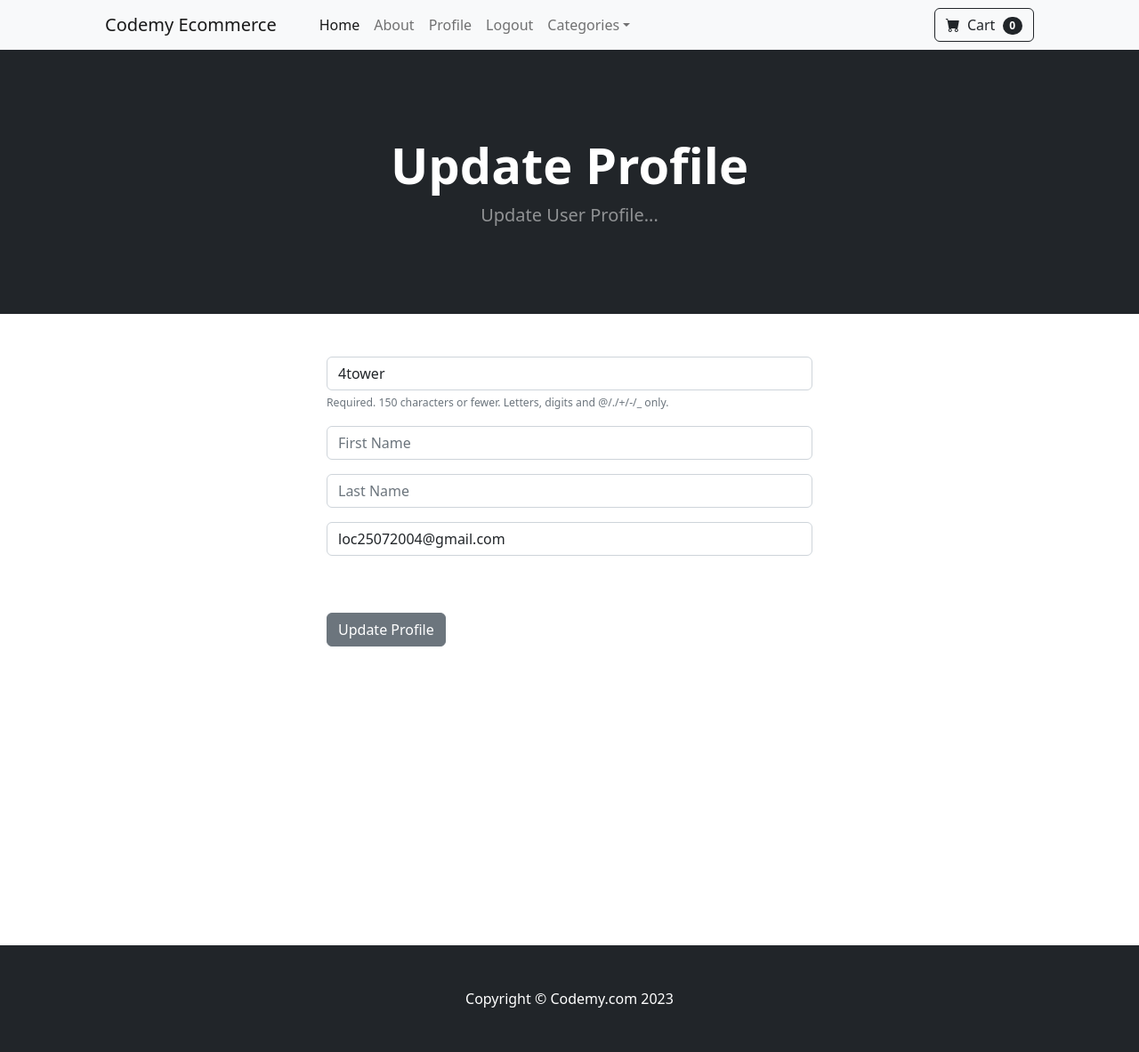
After one commit to LocCongNghe/CNPM, a Django app: page /update_user/ in a window 1280 px wide. The commit adds this page. Shown: the whole page at 89% size. Run offline with Django 5.2, Linux system fonts and the light colour scheme; a user stored in the database is signed in; data comes from the database, SQL or seed files in the repository; both versions use the stored data as it was after the commit; some libraries are stand-ins or nearby versions.

Commit message:
cart messages and cập nhật profile

```diff
--- a/ecom/cart/views.py
+++ b/ecom/cart/views.py
@@ -2,6 +2,7 @@ from django.shortcuts import render, get_object_or_404
 from .cart import Cart
 from store.models import Product
 from django.http import JsonResponse
+from django.contrib import messages
 
 def cart_summary(request):
 	# Get the cart
@@ -35,6 +36,7 @@ def cart_add(request):
 		# Return resonse
 		# response = JsonResponse({'Product Name: ': product.name})
 		response = JsonResponse({'qty': cart_quantity})
+		messages.success(request, ("Product Added To Cart..."))
 		return response
 
 def cart_delete(request):
@@ -47,6 +49,7 @@ def cart_delete(request):
 
 		response = JsonResponse({'product':product_id})
 		#return redirect('cart_summary')
+		messages.success(request, ("Item Deleted From Shopping Cart..."))
 		return response
 
 
@@ -61,4 +64,5 @@ def cart_update(request):
 
 		response = JsonResponse({'qty':product_qty})
 		#return redirect('cart_summary')
+		messages.success(request, ("Your Cart Has Been Updated..."))
 		return response
--- a/ecom/store/forms.py
+++ b/ecom/store/forms.py
@@ -1,6 +1,28 @@
 from django.contrib.auth.models import User
-from django.contrib.auth.forms import UserCreationForm
+from django.contrib.auth.forms import UserCreationForm, UserChangeForm
 from django import forms
+
+
+class UpdateUserForm(UserChangeForm):
+	# Hide Password stuff
+	password = None
+	# Get other fields
+	email = forms.EmailField(label="", widget=forms.TextInput(attrs={'class':'form-control', 'placeholder':'Email Address'}))
+	first_name = forms.CharField(label="", max_length=100, widget=forms.TextInput(attrs={'class':'form-control', 'placeholder':'First Name'}))
+	last_name = forms.CharField(label="", max_length=100, widget=forms.TextInput(attrs={'class':'form-control', 'placeholder':'Last Name'}))
+
+	class Meta:
+		model = User
+		fields = ('username', 'first_name', 'last_name', 'email')
+
+	def __init__(self, *args, **kwargs):
+		super(UpdateUserForm, self).__init__(*args, **kwargs)
+
+		self.fields['username'].widget.attrs['class'] = 'form-control'
+		self.fields['username'].widget.attrs['placeholder'] = 'User Name'
+		self.fields['username'].label = ''
+		self.fields['username'].help_text = '<span class="form-text text-muted"><small>Required. 150 characters or fewer. Letters, digits and @/./+/-/_ only.</small></span>'
+
 
 class SignUpForm(UserCreationForm):
 	email = forms.EmailField(label="", widget=forms.TextInput(attrs={'class':'form-control', 'placeholder':'Email Address'}))
--- a/ecom/store/templates/navbar.html
+++ b/ecom/store/templates/navbar.html
@@ -9,6 +9,7 @@
                 <li class="nav-item"><a class="nav-link" href="{% url 'about' %}">About</a></li>
 
     {% if user.is_authenticated %}
+       <li class="nav-item"><a class="nav-link" href="{% url 'update_user' %}">Profile</a></li>
        <li class="nav-item"><a class="nav-link" href="{% url 'logout' %}">Logout</a></li>
     {% else %}
        <li class="nav-item"><a class="nav-link" href="{% url 'login' %}">Login</a></li>
--- a/ecom/store/templates/product.html
+++ b/ecom/store/templates/product.html
@@ -83,6 +83,7 @@ $(document).on('click', '#add-cart', function(e){
         success: function(json){
             //console.log(json)
             document.getElementById("cart_quantity").textContent = json.qty
+            location.reload();
         },
 
         error: function(xhr, errmsg, err){
--- /dev/null
+++ b/ecom/store/templates/update_user.html
@@ -0,0 +1,43 @@
+{% extends 'base.html' %}
+{% block content %}
+
+<!-- Header-->
+        <header class="bg-dark py-5">
+            <div class="container px-4 px-lg-5 my-5">
+                <div class="text-center text-white">
+                    <h1 class="display-4 fw-bolder">Update Profile</h1>
+                    <p class="lead fw-normal text-white-50 mb-0">Update User Profile...</p>
+                </div>
+            </div>
+        </header>
+
+        <div class="container">
+        	<div class="row">
+
+        			<div class="col-md-6 offset-md-3">
+
+        				<br/><br/>
+<form method="POST" action="{% url 'update_user' %}">
+    {% csrf_token %}
+
+    {{ user_form.as_p }}
+    <br/><br/>
+    <button type="submit" class="btn btn-secondary">
+      Update Profile
+    </button>
+
+</form>
+
+<br/><br/>
+<br/><br/>
+<br/><br/>
+<br/><br/>
+<br/><br/>
+<br/><br/>
+<br/><br/>
+        			</div>
+
+        	</div>
+        </div>
+
+{% endblock %}
--- a/ecom/store/urls.py
+++ b/ecom/store/urls.py
@@ -7,6 +7,7 @@ urlpatterns = [
     path('login/', views.login_user, name='login'),
     path('logout/', views.logout_user, name='logout'),
     path('register/', views.register_user, name='register'),
+    path('update_user/', views.update_user, name='update_user'),
     path('product/<int:pk>', views.product, name='product'),
     path('category/<str:foo>', views.category, name='category'),
     path('category_summary/', views.category_summary, name='category_summary'),
--- a/ecom/store/views.py
+++ b/ecom/store/views.py
@@ -4,8 +4,25 @@ from django.contrib.auth import authenticate, login, logout
 from django.contrib import messages
 from django.contrib.auth.models import User
 from django.contrib.auth.forms import UserCreationForm
-from .forms import SignUpForm
+from .forms import SignUpForm, UpdateUserForm
 from django import forms
+
+def update_user(request):
+	if request.user.is_authenticated:
+		current_user = User.objects.get(id=request.user.id)
+		user_form = UpdateUserForm(request.POST or None, instance=current_user)
+
+		if user_form.is_valid():
+			user_form.save()
+
+			login(request, current_user)
+			messages.success(request, "User Has Been Updated!!")
+			return redirect('home')
+		return render(request, "update_user.html", {'user_form':user_form})
+	else:
+		messages.success(request, "You Must Be Logged In To Access That Page!!")
+		return redirect('home')
+
 
 def category_summary(request):
 	categories = Category.objects.all()
```
Also changed, not shown: ecom/db.sqlite3.
